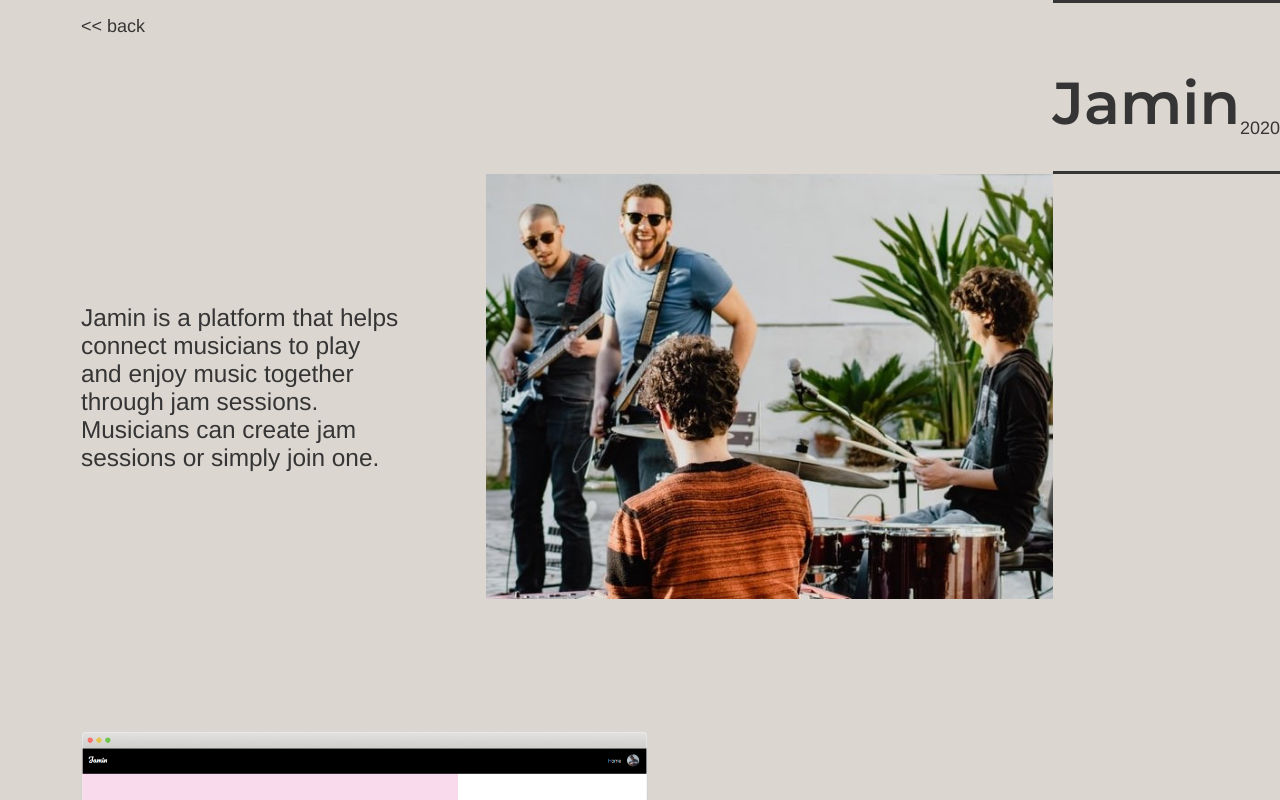
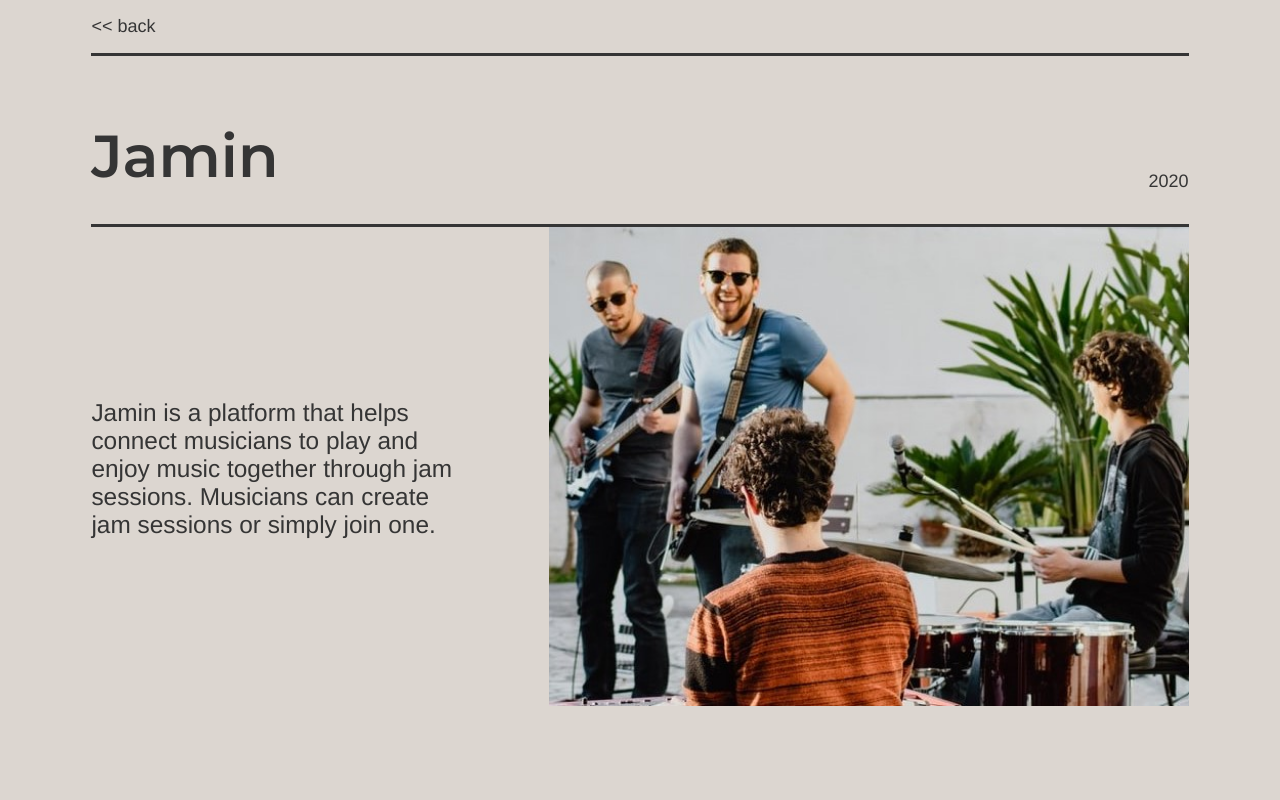
Before and after one commit to FseanU/Portfolio_1.0, a React (Create React App) app: page /projects/jamin in a window 1280 px wide. Shown: the top 800 px of the page. Built offline with nearby package versions, Linux system fonts and the light colour scheme; a web font is replaced by a local one.

Commit message:
refactor: CSS-in-JS

```diff
--- a/src/components/ProjectInfo.js
+++ b/src/components/ProjectInfo.js
@@ -1,12 +1,27 @@
 import React from "react";
-import "../stylesheets/projectInfo.css";
+import styled from "styled-components";
+
+const StyledProjectInfo = styled.div`
+  display: flex;
+  flex-direction: row;
+  justify-content: space-between;
+  align-items: flex-end;
+  border-top: 3px solid var(--black);
+  border-bottom: 3px solid var(--black);
+  padding: 4rem 0 2rem 0;
+  grid-column: 2/3;
+`;
+
+const Paragraph = styled.p`
+  font-size: 18px;
+`;
 
 const ProjectInfo = ({ projectTitle, projectYear }) => {
   return (
-    <div className="project-info">
+    <StyledProjectInfo>
       <h1>{projectTitle}</h1>
-      <p>{projectYear}</p>
-    </div>
+      <Paragraph>{projectYear}</Paragraph>
+    </StyledProjectInfo>
   );
 };
 
--- a/src/stylesheets/projectInfo.css
+++ /dev/null
@@ -1,13 +0,0 @@
-.project-info {
-  display: flex;
-  flex-direction: row;
-  justify-content: space-between;
-  align-items: flex-end;
-  border-top: 3px solid var(--black);
-  border-bottom: 3px solid var(--black);
-  padding: 4rem 0 2rem 0;
-}
-
-.project-info p {
-  font-size: 18px;
-}
```
